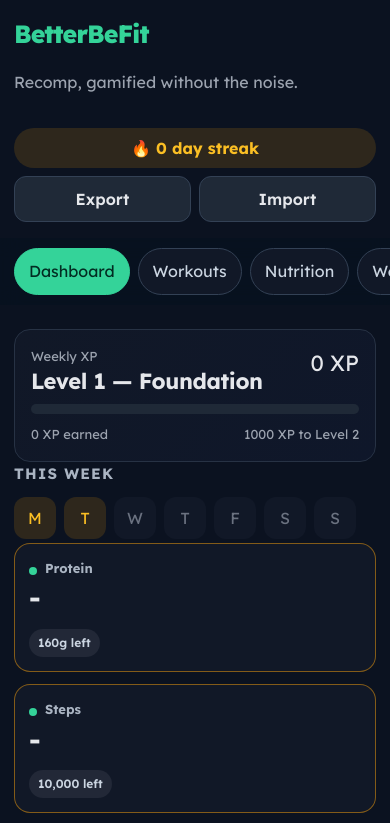
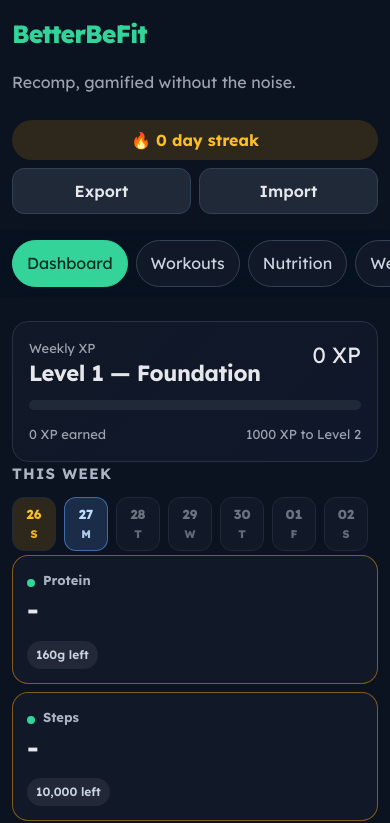
Before and after one commit to ravikiran-personal/betterbefit, a Next.js app: page / in a window 390 px wide. Shown: the top 823 px of the page. Built offline with nearby package versions, Linux system fonts and the light colour scheme.

Commit message:
Add files via upload

```diff
--- a/app/globals.css
+++ b/app/globals.css
@@ -757,3 +757,195 @@ th {
     border-radius: 16px;
   }
 }
+
+
+/* ===== CLICKABLE WEEK STRIP + SITE-WIDE SPACING SAFETY ===== */
+
+:root {
+  --space-xs: 6px;
+  --space-sm: 10px;
+  --space-md: 14px;
+  --space-lg: 18px;
+  --space-xl: 24px;
+}
+
+main,
+section,
+.card,
+.level-card,
+.workout-day-card,
+.exercise-card,
+.game-dashboard,
+.grid,
+.signal-stack,
+.workout-card-list {
+  min-width: 0;
+}
+
+.game-dashboard > *,
+.grid > *,
+.card > *,
+.exercise-card > *,
+.workout-day-card > * {
+  min-width: 0;
+}
+
+.card,
+.level-card,
+.workout-day-card,
+.exercise-card,
+.readiness-panel,
+.game-metric,
+.achievement-card,
+.game-signal,
+.mini-signal {
+  overflow-wrap: anywhere;
+  word-break: normal;
+}
+
+.card > * + *,
+.exercise-card > * + *,
+.workout-day-card > * + *,
+.level-card > * + * {
+  margin-top: var(--space-md);
+}
+
+.card > .row:first-child,
+.exercise-card > .row:first-child,
+.workout-day-card > .row:first-child,
+.level-card > .row:first-child {
+  margin-top: 0;
+}
+
+.row {
+  row-gap: var(--space-sm);
+}
+
+.row > * {
+  min-width: 0;
+}
+
+input,
+select,
+textarea,
+button {
+  max-width: 100%;
+}
+
+.input,
+.select,
+.textarea {
+  overflow: hidden;
+  text-overflow: ellipsis;
+}
+
+.week-row {
+  align-items: stretch;
+}
+
+.week-day {
+  appearance: none;
+  border: 1px solid #1f2937;
+  cursor: pointer;
+  min-width: 48px;
+  min-height: 56px;
+  padding: 7px 6px;
+  grid-template-rows: auto auto;
+  gap: 2px;
+  transition: transform 120ms ease, border-color 120ms ease, background 120ms ease;
+}
+
+.week-day:hover,
+.week-day:focus-visible {
+  transform: translateY(-1px);
+  border-color: rgba(52, 211, 153, 0.65);
+  outline: none;
+}
+
+.week-date {
+  display: block;
+  font-size: 14px;
+  font-weight: 800;
+  line-height: 1;
+}
+
+.week-label {
+  display: block;
+  font-size: 12px;
+  font-weight: 800;
+  line-height: 1;
+  opacity: 0.9;
+}
+
+.week-day.today {
+  background: rgba(96, 165, 250, 0.18);
+  color: #bfdbfe;
+  border-color: rgba(96, 165, 250, 0.55);
+}
+
+.table-wrap {
+  max-width: 100%;
+}
+
+td .input,
+td .btn {
+  min-width: 88px;
+}
+
+.game-header,
+.tabbar,
+.week-row,
+.game-metrics,
+.badge-grid,
+.xp-rules-grid,
+.mini-grid {
+  gap: clamp(8px, 1.6vw, 14px);
+}
+
+@media (max-width: 900px) {
+  .card,
+  .level-card,
+  .workout-day-card,
+  .exercise-card,
+  .readiness-panel {
+    padding: 16px;
+  }
+
+  .game-dashboard {
+    gap: 16px;
+  }
+
+  .week-day {
+    min-width: 46px;
+    min-height: 54px;
+  }
+
+  .row {
+    align-items: stretch;
+  }
+
+  .row .btn,
+  .row .input,
+  .row select {
+    flex: 1 1 160px;
+  }
+}
+
+@media (max-width: 420px) {
+  .container {
+    padding-left: 12px;
+    padding-right: 12px;
+  }
+
+  .week-day {
+    min-width: 44px;
+  }
+
+  .week-date {
+    font-size: 13px;
+  }
+
+  .week-label {
+    font-size: 11px;
+  }
+}
--- a/app/page.tsx
+++ b/app/page.tsx
@@ -937,9 +937,16 @@ export default function Page() {
             <h2 className="game-section-title">This week</h2>
             <div className="week-row">
               {weekStatus.map((day) => (
-                <div key={day.label + day.index} className={`week-day ${day.status}`}>
-                  <span>{day.label}</span>
-                </div>
+                <button
+                  key={day.date}
+                  type="button"
+                  className={`week-day ${day.status}`}
+                  onClick={() => setTab("checkin")}
+                  title={`Open check-in for ${day.date}`}
+                >
+                  <span className="week-date">{day.dateNumber}</span>
+                  <span className="week-label">{day.label}</span>
+                </button>
               ))}
             </div>
           </section>
@@ -1911,10 +1918,17 @@ function getTodaySignals(input: {
 }
 
 function getWeekStatus(dailyLogs: DailyLog[]) {
-  const labels = ["M", "T", "W", "T", "F", "S", "S"];
-
-  return labels.map((label, index) => {
-    const log = dailyLogs[index];
+  const dayLabels = ["S", "M", "T", "W", "T", "F", "S"];
+  const today = new Date(todayISO() + "T00:00:00");
+  const start = new Date(today);
+  start.setDate(today.getDate() - today.getDay());
+
+  return Array.from({ length: 7 }).map((_, index) => {
+    const date = new Date(start);
+    date.setDate(start.getDate() + index);
+    const dateISO = date.toISOString().slice(0, 10);
+    const log = dailyLogs.find((item) => item.date === dateISO) || dailyLogs[index];
+
     const hasUsefulData =
       !!log &&
       (numberOrNull(log.weight) !== null ||
@@ -1922,10 +1936,14 @@ function getWeekStatus(dailyLogs: DailyLog[]) {
         numberOrNull(log.calories) !== null ||
         numberOrNull(log.protein) !== null);
 
+    const isToday = dateISO === todayISO();
+
     return {
-      label,
+      label: dayLabels[date.getDay()],
+      date: dateISO,
+      dateNumber: String(date.getDate()).padStart(2, "0"),
       index,
-      status: hasUsefulData ? "done" : index <= new Date().getDay() ? "missed" : "upcoming"
+      status: hasUsefulData ? "done" : isToday ? "today" : date < today ? "missed" : "upcoming"
     };
   });
 }
```
